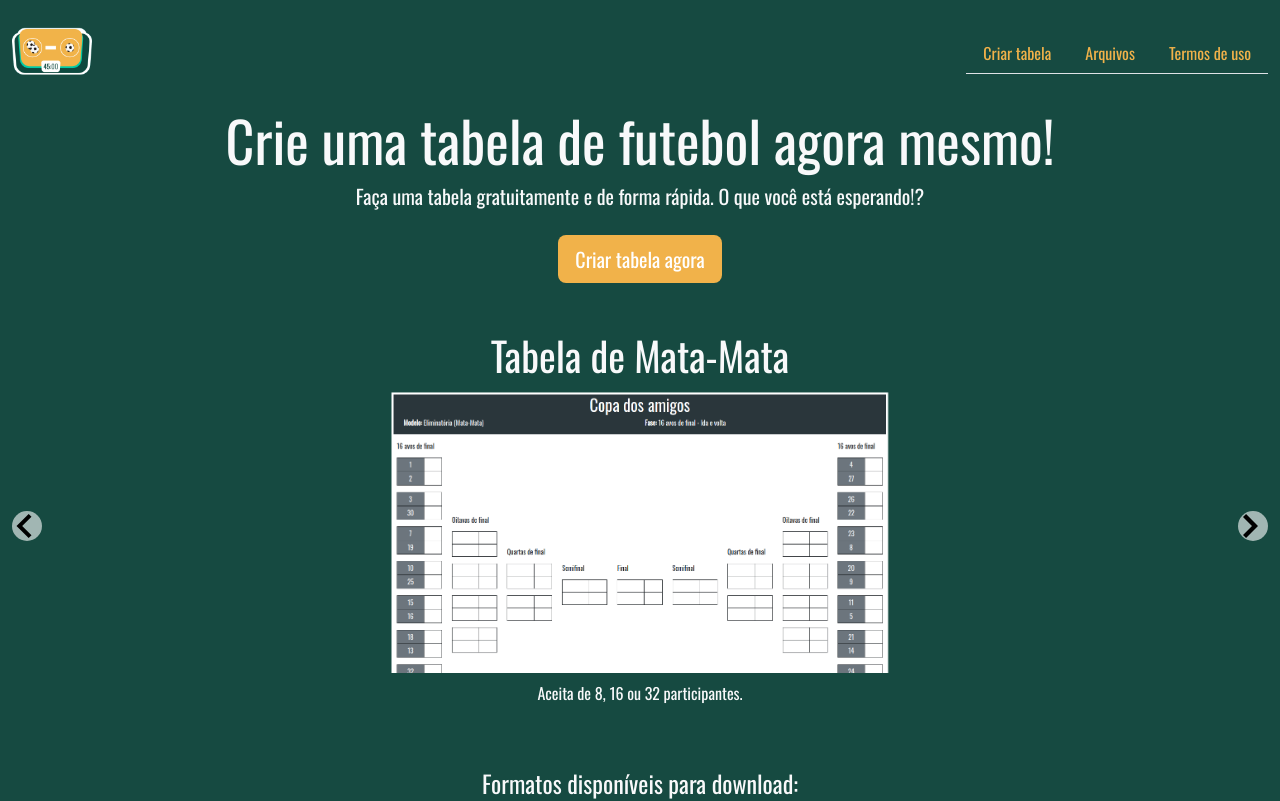
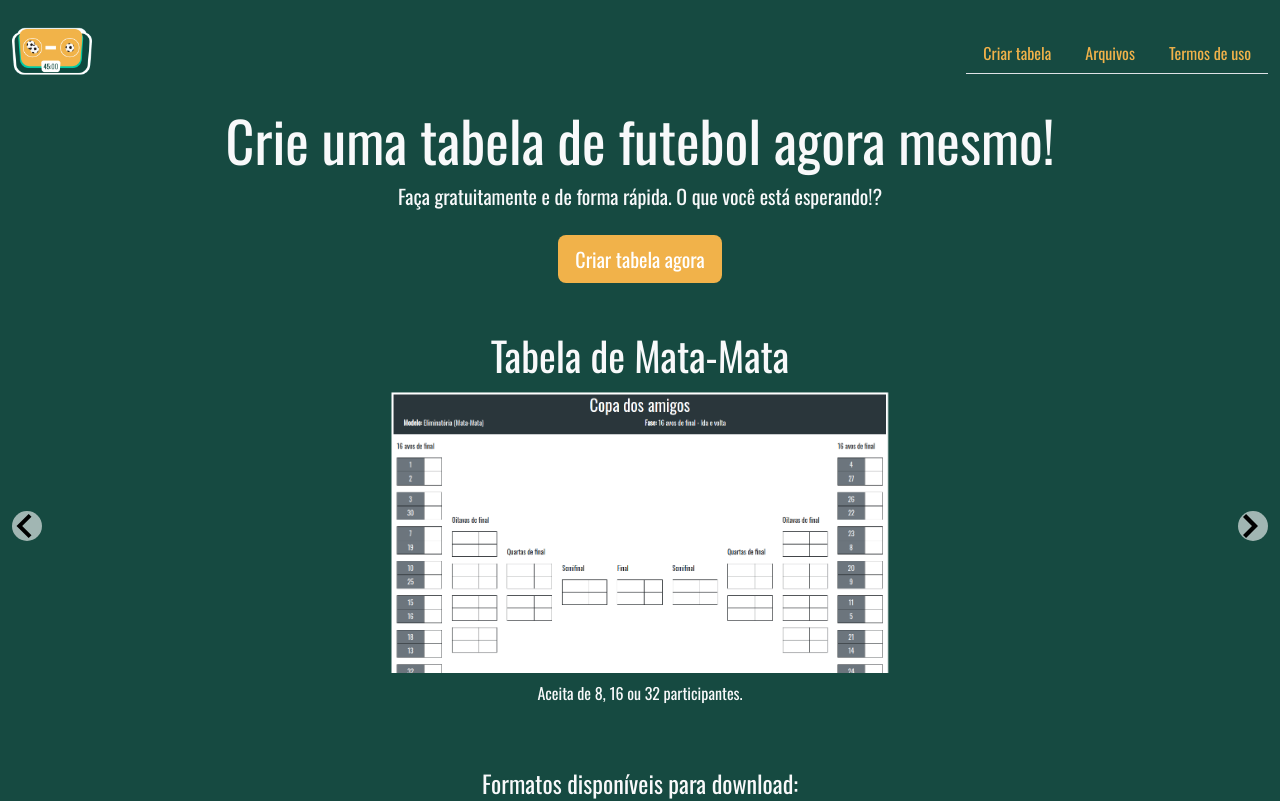
Before and after one commit to savi8sant8s/soccer-table, a Next.js app: page / in a window 1280 px wide. Shown: the top 801 px of the page. Built offline with nearby package versions, Linux system fonts and the light colour scheme.

Commit message:
Updated keywords and page title

```diff
--- a/components/custom-head.js
+++ b/components/custom-head.js
@@ -8,8 +8,8 @@ export default class CustomHead extends Component {
                 <meta charset="utf-8" />
                 <meta name="viewport" content="width=device-width, initial-scale=1" />
                 <meta name="author" content="Sávio Santos" />
-                <meta name="description" content="Gere tabelas de futebol para suas competições de forma fácil. O que você está esperando!?" />
-                <meta name="keywords" content="gerar tabelas de futebol, criar campeonato, pontos corridos fase de frupos e mata-mata" />
+                <meta name="description" content="Crie tabelas de futebol para suas competições de forma fácil. O que você está esperando!?" />
+                <meta name="keywords" content="criar tabela de futebol, pontos corridos, fase de grupos, mata-mata, baixar" />
                 <meta name="rating" content="General" />
                 <meta name="distribution" content="Global" />
                 <meta name="identifier-url" content="https://tabeladefutebol.com.br/" />
--- a/pages/index.js
+++ b/pages/index.js
@@ -14,7 +14,7 @@ export default class AppCreateTable extends Component {
                 <CustomMenu />
                 <div className="container-fluid text-center text-light">
                     <h1 className="display-4">Crie uma tabela de futebol agora mesmo!</h1>
-                    <p className="lead">Faça uma tabela gratuitamente e de forma rápida. O que você está esperando!?</p>
+                    <p className="lead">Faça gratuitamente e de forma rápida. O que você está esperando!?</p>
                     <a style={{ background: "#F1B24A", color: "white" }} className="btn btn-lg mt-2" href="/criar-tabela">Criar tabela agora</a>
 
                     <div className="slide-container text-center mt-5">
```
Also changed, not shown: 1 other file (tests, documents, lock files or other folders).
